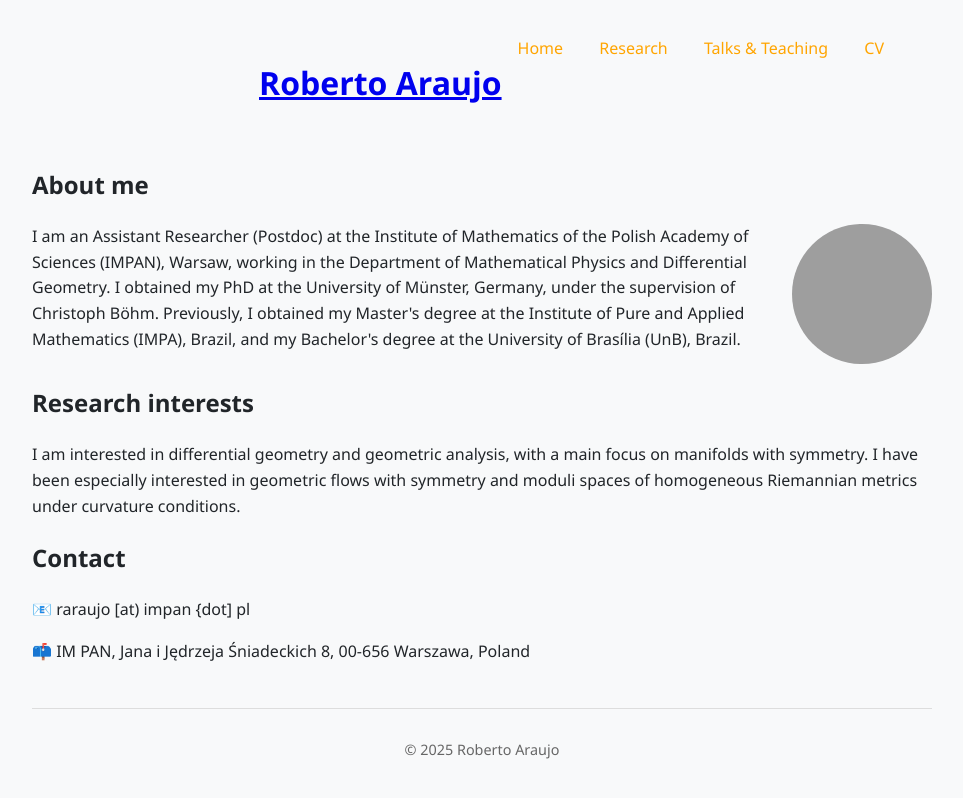
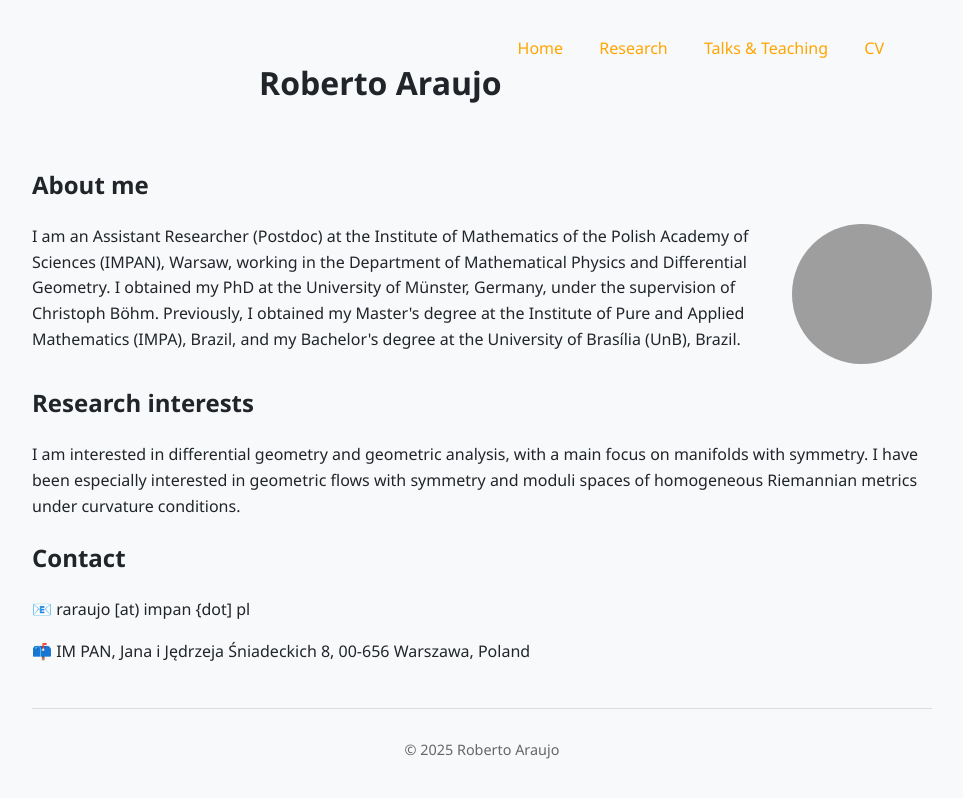
Before and after one commit to r-saraujo/r-saraujo.github.io, a Jekyll site: the page built from index.md, in a window 1280 px wide. Shown: the top 798 px of the page, without its empty margins (158-1121 px from the left). Built offline with Jekyll 4.4.1, drawn with Linux system fonts in a browser that asks for light colours; grey boxes are pictures that could not be loaded.

Commit message:
Update style.css

```diff
--- a/assets/style.css
+++ b/assets/style.css
@@ -42,6 +42,16 @@ h1 {
   margin-top: 1em;
   margin-bottom: 0.5em;
 }*/
+
+.site-title a {
+  color: #212529;      /* text color */
+  text-decoration: none; /* remove underline */
+}
+
+.site-title a:hover {
+  text-decoration: underline;
+}
+
 
 .homepage-header h1 {
   text-align: center;
```
